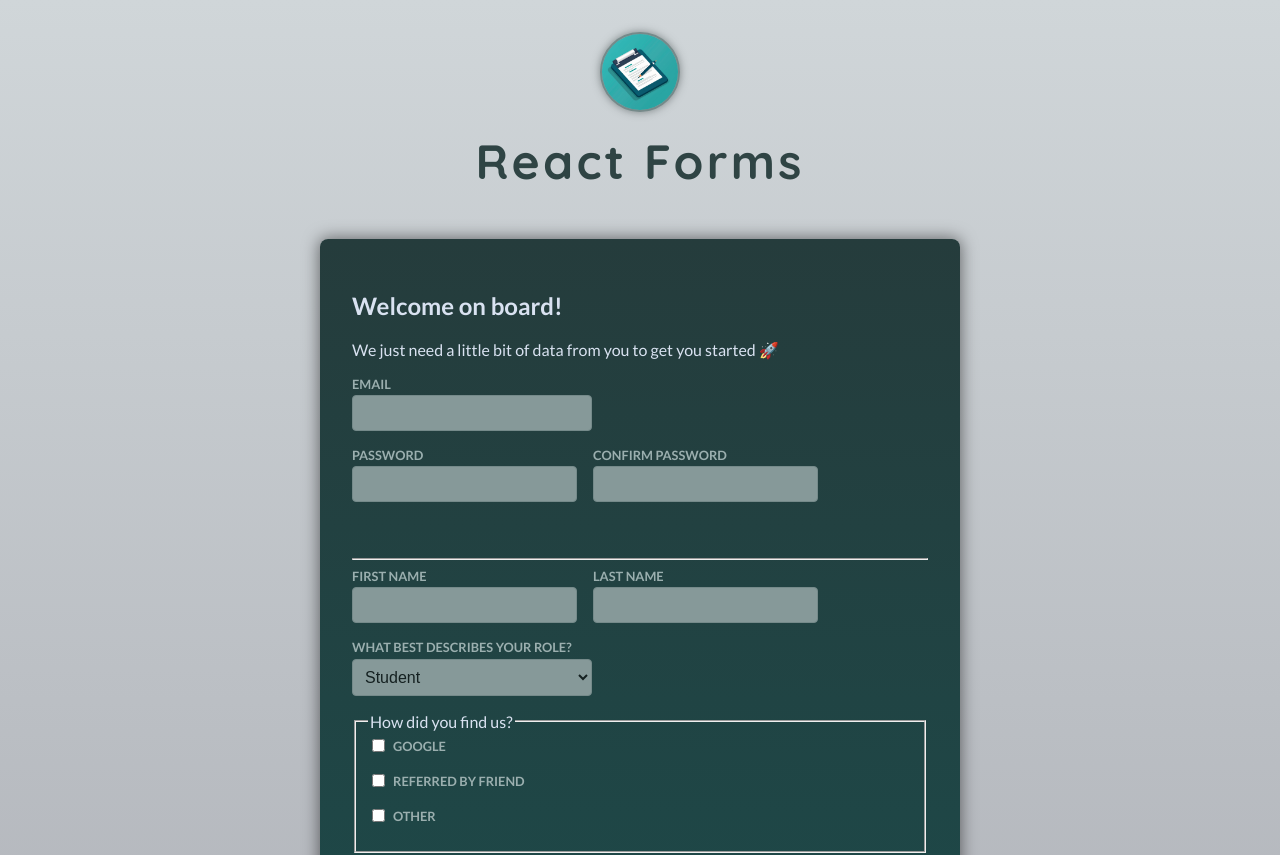
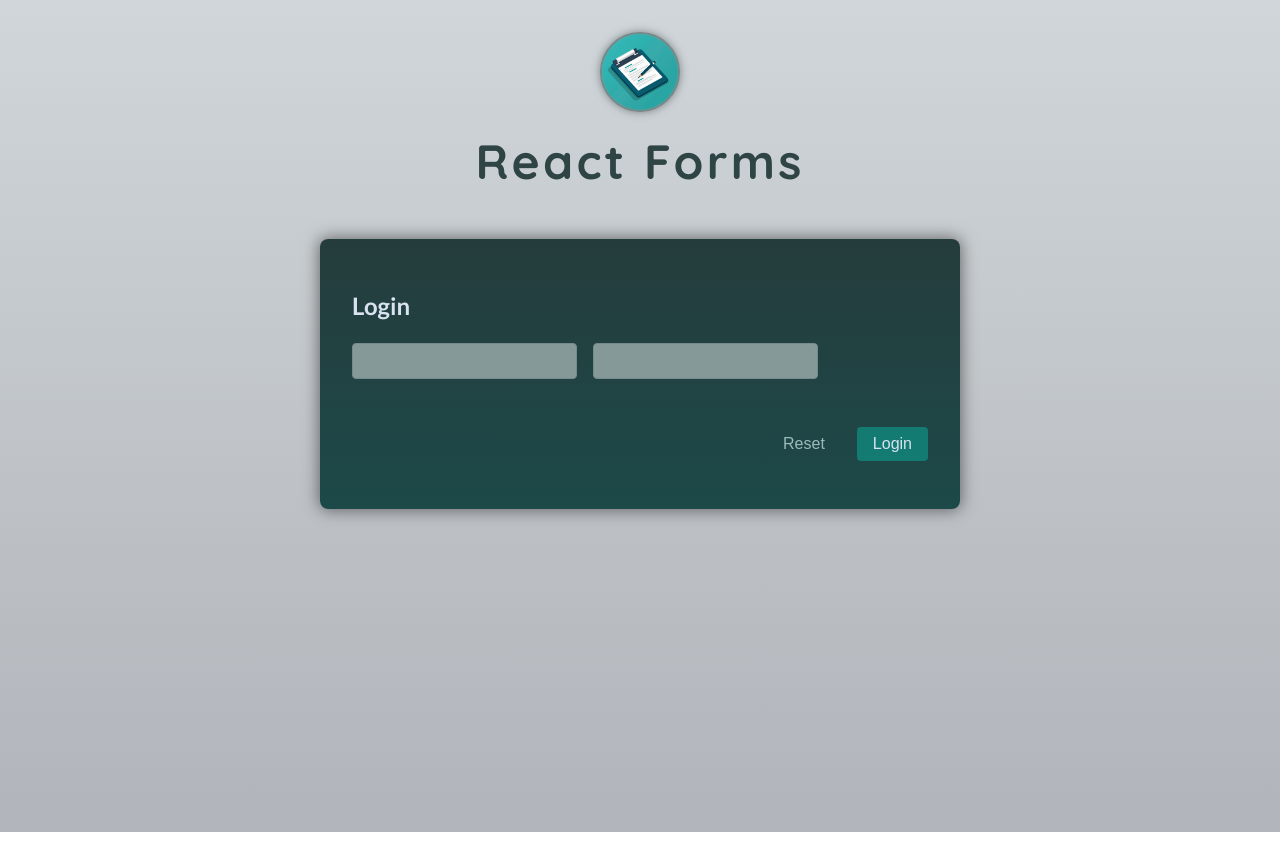
Before and after one commit to Hassan-Ahmadzai/Forms-and-User-Input, a React (Vite) app: page / in a window 1280 px wide. Shown: the top 855 px of the page. After the commit the page ends 832 px from the top, so only its background shows below. Built offline with nearby package versions, Linux system fonts and the light colour scheme.

Commit message:
Initial Commit

```diff
--- a/src/App.jsx
+++ b/src/App.jsx
@@ -10,7 +10,7 @@ function App() {
         <>
             <Header />
             <main>
-                <Signup />
+                <StateLogin />
             </main>
         </>
     );
--- a/src/components/Input.jsx
+++ b/src/components/Input.jsx
@@ -1,13 +1,10 @@
+
 export default function Input({ label, name, id, error, ...props }) {
     return (
         <div className="control no-margin">
             <label htmlFor={id}>{label}</label>
 
-            <input
-                id={id}
-                onBlur={() => handleInputBlur('email')}
-                value={}
-            />
+            <input id={id} {...props} />
             <div className="control-error">
                 {error && <p>{error}</p>}
             </div>
--- a/src/components/StateLogin.jsx
+++ b/src/components/StateLogin.jsx
@@ -1,4 +1,5 @@
 import { useState } from "react";
+import Input from "./Input";
 
 export default function StateLogin() {
     // const [enteredEmail, setEnteredEmail] = useState('');
@@ -11,11 +12,14 @@ export default function StateLogin() {
 
     const [didEdit, setDidEdit] = useState({
         email: false,
-        // password: false,
+        password: false,
     });
 
     const emailIsInvalid =
         didEdit.email && !enteredValues.email.includes('@');
+
+    const passwordIsInvalid =
+        didEdit.password && enteredValues.password.trim().length < 6;
 
     function handleSubmit(event) {
         event.preventDefault();
@@ -52,32 +56,27 @@ export default function StateLogin() {
             <h2>Login</h2>
 
             <div className="control-row">
-                <div className="control no-margin">
-                    <label htmlFor="email">Email</label>
-                    <input
-                        id="email"
-                        type="email"
-                        name="email"
+                <Input
+                    lable='Email'
+                    id='email'
+                    type='email'
+                    name='email'
                     onBlur={() => handleInputBlur('email')}
                     value={enteredValues.email}
                     onChange={(event) => handleInputChange('email', event.target.value)}
+                    error={emailIsInvalid && 'Please enter a valid email!'}
                 />
 
-                    <div className="control-error">
-                        {emailIsInvalid && <p>Please enter a valid email address.</p>}
-                    </div>
-                </div>
-
-                <div className="control no-margin">
-                    <label htmlFor="password">Password</label>
-                    <input
-                        id="password"
-                        type="password"
-                        name="password"
+                <Input
+                    lable='Password'
+                    id='password'
+                    type='password'
+                    name='password'
+                    onBlur={() => handleInputBlur('password')}
                     value={enteredValues.password}
                     onChange={(event) => handleInputChange('password', event.target.value)}
+                    error={passwordIsInvalid && 'Please enter a valid password!'}
                 />
-                </div>
             </div>
 
             <p className="form-actions">
```
Lines whose indentation alone changed are shown as unchanged.
